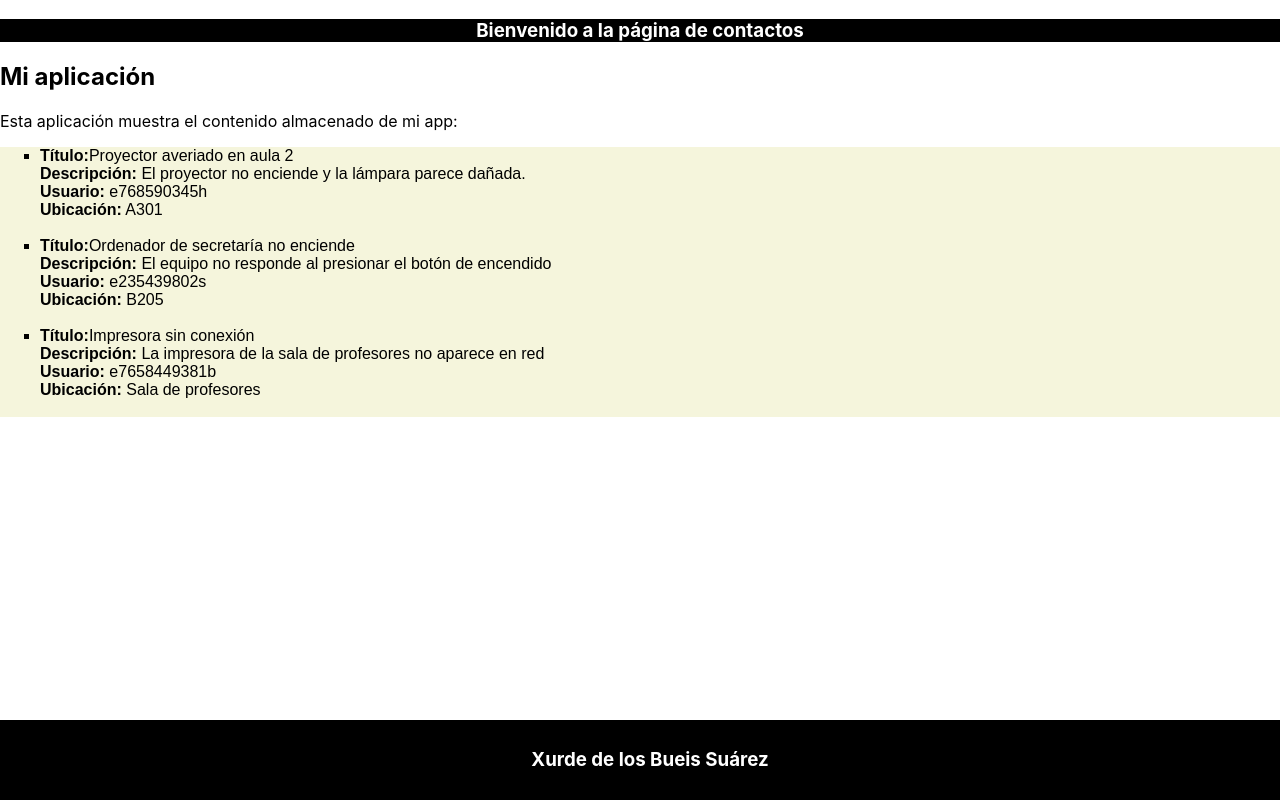
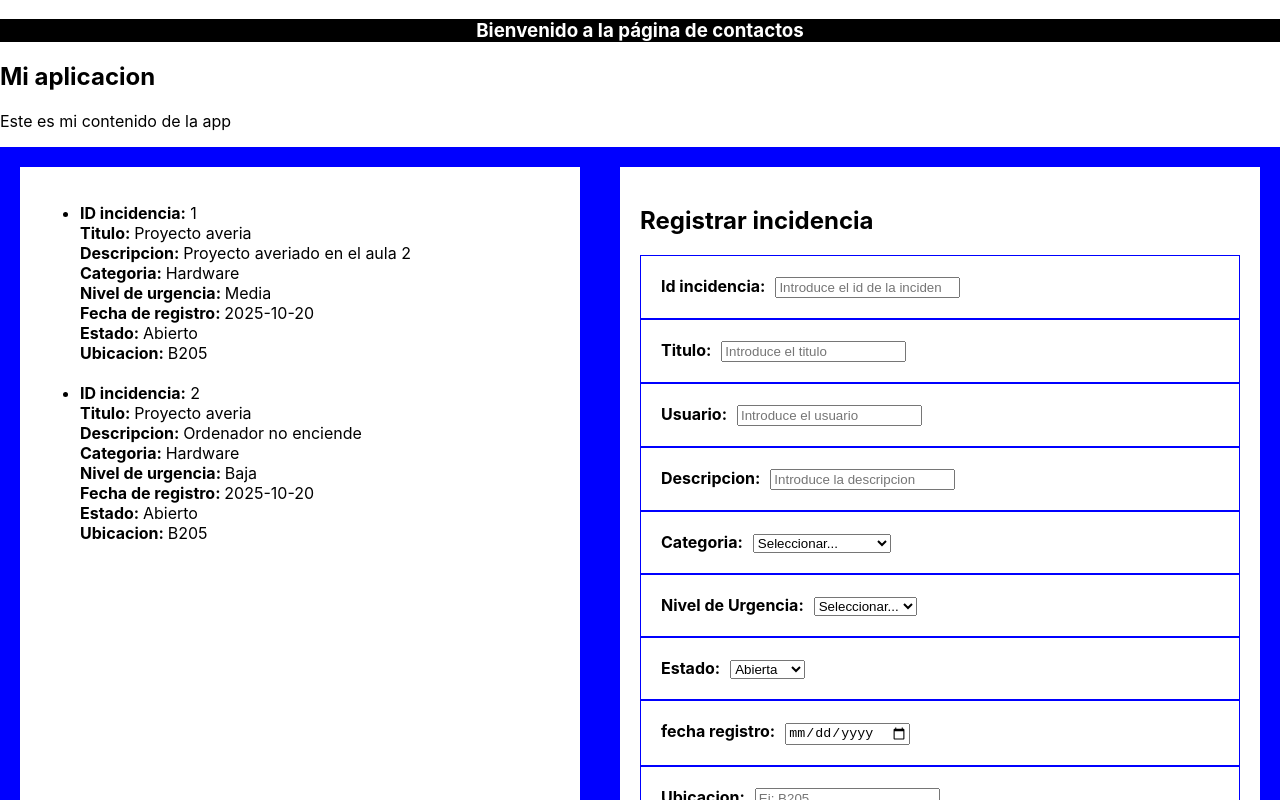
Before and after one commit to Xurdeds67/React_UD2, a React (Create React App) app: page / in a window 1280 px wide. Shown: the top 800 px of the page. Built offline with nearby package versions, Linux system fonts and the light colour scheme.

Commit message:
Subida actividad 1 Unidad 4

```diff
--- /dev/null
+++ b/src/components/Form.css
@@ -0,0 +1,18 @@
+.elemento-form{
+  padding: 20px;
+  border: 1px solid blue;
+}
+label{
+    font-weight: bold;
+    padding-right: 10px;
+}
+input:hover{
+    background-color: black;
+    color:white;
+}
+.elemento-form-button{
+    background-color: black;
+    color: white;
+    border-radius: 20px;
+    padding: 10px;
+}
--- /dev/null
+++ b/src/components/Form.js
@@ -0,0 +1,87 @@
+import React from "react";
+import './Form.css'
+
+class Form extends React.Component{
+
+    envioFormulario=(event)=>{
+        event.preventDefault();
+        const form= event.target;
+        this.props.agregarIncidencia(form.id.value, form.titulo.value, form.usuario.value, form.descripcion.value,
+            form.categoria.value, form.nivel.value, form.ubicacion.value, form.fecha.value, form.estado.value
+        )
+    }
+
+    render(){
+        return(
+            <div>
+                <h2>Registrar incidencia</h2>
+                <form onSubmit={this.envioFormulario}>
+                    <div className="elemento-form">
+                        <label>Id incidencia:</label>
+                        <input type="number" name="id" placeholder="Introduce el id de la incidencia" required></input>
+                    </div>
+
+                    <div className="elemento-form">
+                        <label>Titulo:</label>
+                        <input type="text" name="titulo" placeholder="Introduce el titulo" required></input>
+                    </div>
+
+                    <div className="elemento-form">
+                        <label>Usuario:</label>
+                        <input type="text" name="usuario" placeholder="Introduce el usuario" required></input>
+                    </div>
+
+                    <div className="elemento-form">
+                        <label>Descripcion:</label>
+                        <input type="text" name="descripcion" placeholder="Introduce la descripcion" required></input>
+                    </div>
+
+                    <div className="elemento-form">
+                        <label>Categoria:</label>
+                        <select name="categoria" required>
+                            <option value="">Seleccionar...</option>
+                            <option>Hardware</option>
+                            <option>Software</option>
+                            <option>Red y conectividad</option>
+                            <option>Usuarios y accesos</option>
+                            <option>Infraestructuras</option>
+                        </select>
+                    </div>
+
+                    <div className="elemento-form">
+                        <label>Nivel de Urgencia:</label>
+                        <select name="nivel" required>
+                            <option value="">Seleccionar...</option>
+                            <option>Alta</option>
+                            <option>Media</option>
+                            <option>Baja</option>
+                        </select>
+                    </div>
+
+                    <div className="elemento-form">
+                        <label>Estado:</label>
+                        <select name="estado" required>
+                            <option>Abierta</option>
+                            <option>En curso</option>
+                            <option>Resuelta</option>
+                            <option>Cerrada</option>
+                        </select>
+                    </div>
+
+                    <div className="elemento-form">
+                        <label>fecha registro:</label>
+                        <input type="date" name="fecha" required></input>
+                    </div>
+
+                    <div className="elemento-form">
+                        <label>Ubicacion:</label>
+                        <input type="text" name="ubicacion" placeholder="Ej: B205" required></input>
+                    </div>
+
+                    <button type="submit" className="elemento-form-button">Registrar</button>
+                </form>
+            </div>
+        )
+    }
+}
+export default Form;
--- a/src/components/footer/Footer.css
+++ b/src/components/footer/Footer.css
@@ -1,7 +1,6 @@
 #footer{
     background-color: black;
     color:white;
-    position: fixed;
     bottom: 0;
     width: 100%;
     text-align: center;
--- a/src/components/list/Milista.js
+++ b/src/components/list/Milista.js
@@ -1,56 +1,29 @@
-import React, {useState} from "react";
-function Milista (){
-    const  [incidencias, setIncidencias] = useState ([
-    {
-        id_incidencia: 1,
-        id_usuario: 'e768590345h',
-        titulo: "Proyector averiado en aula 2",
-        descripcion:"El proyector no enciende y la lámpara parece dañada.",
-        categoria: "Hardware",
-        nivel_urgencia: "Alta",
-        fecha_registro: "2025-10-03",
-        estado: "Abierta",
-        ubicacion: "A301"
-    },
-    {
-        id_incidencia: 2,
-        id_usuario: 'e235439802s',
-        titulo: "Ordenador de secretaría no enciende",
-        descripcion:"El equipo no responde al presionar el botón de encendido",
-        categoria: "Hardware",
-        nivel_urgencia: "Media",
-        fecha_registro: "2025-10-02",
-        estado: "En proceso",
-        ubicacion: "B205"
-    },
-    {
-        id_incidencia: 3,
-        id_usuario: 'e7658449381b',
-        titulo: "Impresora sin conexión",
-        descripcion:"La impresora de la sala de profesores no aparece en red",
-        categoria: "Red/Impresión",
-        nivel_urgencia: "Alta",
-        fecha_registro: "2025-10-01",
-        estado: "Resuelta",
-        ubicacion: "Sala de profesores"
-    },
-]);
+function MiLista(props){
 
     return(
-            <div className ='lista'>
+        <div ClassName='lista'>
             <ul>
-                {incidencias.map((i) => (
-                <li><strong>Título:</strong>{i.titulo}<br></br>
-                <strong>Descripción:</strong> {i.descripcion}<br></br>
-                <strong>Usuario:</strong> {i.id_usuario}<br></br>
-                <strong>Ubicación:</strong> {i.ubicacion}<br></br><br></br>
+                {
+                    props.incidencias.map((i)=> (
+                        <li>
+
+                            <strong>ID incidencia:</strong> {i.id_incidencias}<br></br>
+                            <strong>Titulo: </strong>{i.titulo}<br></br>
+                            <strong>Descripcion: </strong>{i.descripcion}<br></br>
+                            <strong>Categoria: </strong>{i.categoria}<br></br>
+                            <strong>Nivel de urgencia: </strong>{i.nivel_urgencia}<br></br>
+                            <strong>Fecha de registro: </strong>{i.fecha_registro}<br></br>
+                            <strong>Estado: </strong>{i.estado}<br></br>
+                            <strong>Ubicacion: </strong>{i.ubicacion}<br></br><br></br>
+
                         </li>
+
                     ))
+
                 }
             </ul>
         </div>
+    );
+}
 
-
-        );
-    };
-export default Milista;
+export default MiLista;
--- a/src/components/main/App.css
+++ b/src/components/main/App.css
@@ -1,11 +1,14 @@
-ul{
-  font-family: Arial, Helvetica, sans-serif;
-  list-style: square;
-  background-color: beige;
+.Contenedor-incidencias{
+  display: flex;
+}
+main{
+  flex:1;
+  padding: 20px;
+  border:20px solid blue;
 }
 
-h4{
-  text-decoration: underline;
-  font-family: Arial, Helvetica, sans-serif;
-  font-weight: bold;
+aside{
+  width: 600px;
+  padding: 20px;
+  border:20px solid blue;
 }
--- a/src/components/main/App.js
+++ b/src/components/main/App.js
@@ -1,20 +1,99 @@
+import './App.css';
+import  MiLista from '../list/Milista';
+import Header from '../header/Header.js';
+import Footer from '../footer/Footer.js';
+import React from 'react';
+import Form from '../Form.js';
 
-import './App.css';
-import Milista from '../list/Milista';
-import Footer from '../footer/Footer';
-import Header from '../header/Header';
-function App() {
+class App extends React.Component {
+  state ={
+    incidencias: [
+              {
+        id_incidencias: 1,
+        id_usuario: "xurdeds",
+        titulo: "Proyecto averia",
+        descripcion: "Proyecto averiado en el aula 2",
+        categoria: "Hardware",
+        nivel_urgencia: "Media",
+        fecha_registro: "2025-10-20",
+        estado: "Abierto",
+        ubicacion: "B205"
+
+    },
+    {
+        id_incidencias: 2,
+        id_usuario: "xurdeds",
+        titulo: "Proyecto averia",
+
+        descripcion: "Ordenador no enciende",
+        categoria: "Hardware",
+        nivel_urgencia: "Baja",
+        fecha_registro: "2025-10-20",
+        estado: "Abierto",
+        ubicacion: "B205"
+
+    },
+    /*{
+        id_incidencias: 3,
+        id_usuario: "xurdeds",
+        titulo: "Proyecto averia",
+
+        descripcion: "Impresora sin conexion",
+        categoria: "Hardware",
+        nivel_urgencia: "Media",
+        fecha_registro: "2025-10-20",
+        estado: "Abierto",
+        ubicacion: "B205"
+
+    },
+    {
+        id_incidencias: 4,
+        id_usuario: "xurdeds",
+        titulo: "Proyecto averia",
+
+        descripcion: "WIFI no disponible",
+        categoria: "Hardware",
+        nivel_urgencia: "Alta",
+        fecha_registro: "2025-10-20",
+        estado: "Abierto",
+        ubicacion: "B205"
+    },*/
+    ]
+
+    }
+    agregarIncidencia=(id_nuevo, titulo_nuevo, usuario_nuevo, descripcion_nuevo, categoria_nuevo,nivel_urgencia_nuevo, ubicacion_nuevo, fecha_registro_nuevo, estado_nuevo,)=>{
+      const nueva_incidencia={
+        id_incidencias: id_nuevo,
+        id_usuario: usuario_nuevo,
+        titulo: titulo_nuevo,
+        descripcion: descripcion_nuevo,
+        categoria: categoria_nuevo,
+        nivel_urgencia: nivel_urgencia_nuevo,
+        fecha_registro: fecha_registro_nuevo,
+        estado: estado_nuevo,
+        ubicacion: ubicacion_nuevo
+      }
+      console.log("Nueva incidencia",nueva_incidencia);
+      this.setState({incidencias:[...this.state.incidencias, nueva_incidencia]})
+    }
+  render(){
   return (
     <>
-      <Header/>
-        <h2>Mi aplicación</h2>
-        <div className="Parrafo">
-          <p>Esta aplicación muestra el contenido almacenado de mi app:</p>
-        </div>
-        <Milista/>
-        <Footer/>
+    <Header/>
+    <h2>Mi aplicacion </h2>
+     <p>Este es mi contenido de la app</p>
+    <div className="Contenedor-incidencias">
+      <main>
+          <MiLista incidencias={this.state.incidencias}/>
+          </main>
+        <aside>
+       <Form agregarIncidencia={this.agregarIncidencia}/>
+        </aside>
+    </div>
+    <Footer/>
     </>
+
   );
 }
-
+}
 export default App;
```
Lines whose indentation alone changed are shown as unchanged.
